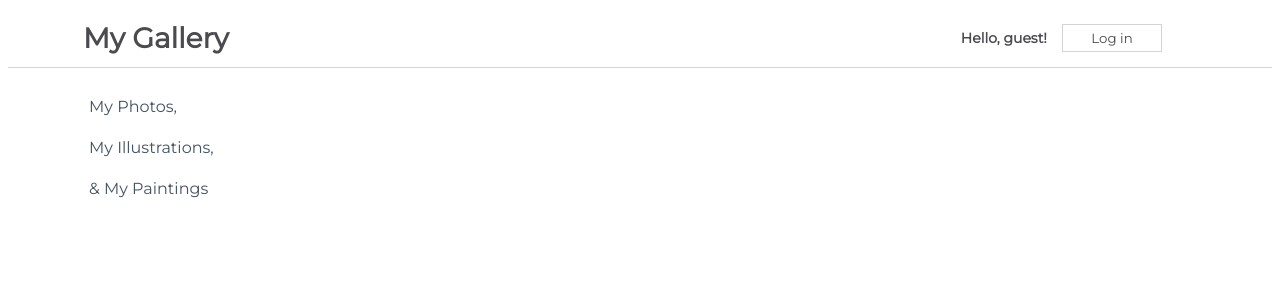
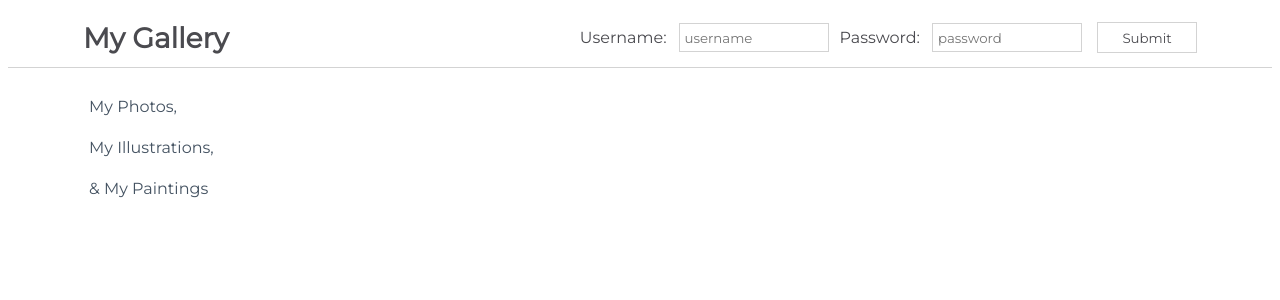
Before and after one commit to Tom-Ainsworth/ci-react-challenges, a React (Create React App) app in the folder my-app/: page / in a window 1280 px wide. Shown: the top 300 px of the page. Built offline with nearby package versions, Linux system fonts and the light colour scheme.

Commit message:
Add user login form

```diff
--- a/my-app/src/App.js
+++ b/my-app/src/App.js
@@ -1,11 +1,13 @@
 import css from "./App.module.css";
+import NavBarForm from "./components/NavBarForm";
 import NavBarSimple from "./components/NavBarSimple";
 import Sidebar from "./components/Sidebar";
 
 function App() {
 	return (
 		<div className={css.App}>
-			<NavBarSimple />
+			<NavBarForm />
+			{/* <NavBarSimple /> */}
 			<Sidebar />
 		</div>
 	);
--- /dev/null
+++ b/my-app/src/components/NavBarForm.js
@@ -0,0 +1,47 @@
+import React, { Component } from "react";
+import css from "./css/NavBarForm.module.css";
+
+export class NavBarForm extends Component {
+	constructor(props) {
+		super(props);
+
+		this.state = {
+			isLoggedIn: true,
+		};
+	}
+
+	handleClick = () => {
+		this.setState(
+			(prevState) => ({
+				isLoggedIn: !prevState.isLoggedIn,
+			}),
+			() => {
+				console.log(this.state.isLoggedIn);
+			}
+		);
+	};
+
+	render() {
+		return (
+			<div className={css.NavBar}>
+				<h1>My Gallery</h1>
+
+				{this.state.isLoggedIn ? (
+					<form>
+						<label for="username">Username:</label>
+						<input name="username" id="username" type="text" placeholder="username"></input>
+						<label for="password">Password:</label>
+						<input name="password" id="password" type="password" placeholder="password"></input>
+						<button type="submit" id="login" onClick={this.handleClick}>
+							Submit
+						</button>
+					</form>
+				) : (
+					<button onClick={this.handleClick}>Log In</button>
+				)}
+			</div>
+		);
+	}
+}
+
+export default NavBarForm;
--- a/my-app/src/components/NavBarSimple.js
+++ b/my-app/src/components/NavBarSimple.js
@@ -4,6 +4,7 @@ import css from "./css/NavBarSimple.module.css";
 export default class NavBarSimple extends React.Component {
 	constructor(props) {
 		super(props);
+
 		this.state = {
 			message: "Hello, guest!",
 			buttonText: "Log in",
--- a/my-app/src/components/Sidebar.js
+++ b/my-app/src/components/Sidebar.js
@@ -1,13 +1,19 @@
-import css from './css/Sidebar.module.css';
+import css from "./css/Sidebar.module.css";
 
 const Sidebar = () => {
-  return (
-    <div className={css.sidebar}>
-      <a href="#">My Photos, </a>
-      <a href="#">My Illustrations, </a>
-      <a href="#">& My Paintings</a>
-    </div>
-  );
+	return (
+		<div className={css.sidebar}>
+			<a href="#" target="_blank">
+				My Photos,{" "}
+			</a>
+			<a href="#" target="_blank">
+				My Illustrations,{" "}
+			</a>
+			<a href="#" target="_blank">
+				& My Paintings
+			</a>
+		</div>
+	);
 };
 
 export default Sidebar;
```
Also changed, not shown: my-app/src/components/ES7Snippets.js (added).
